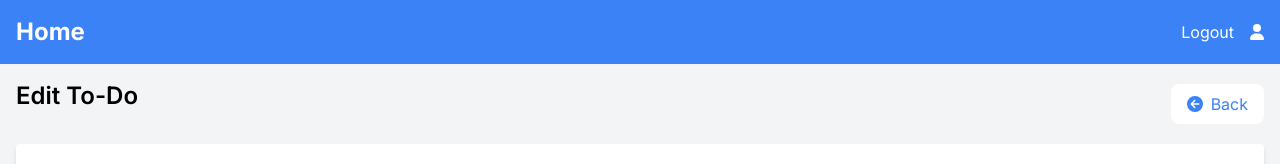
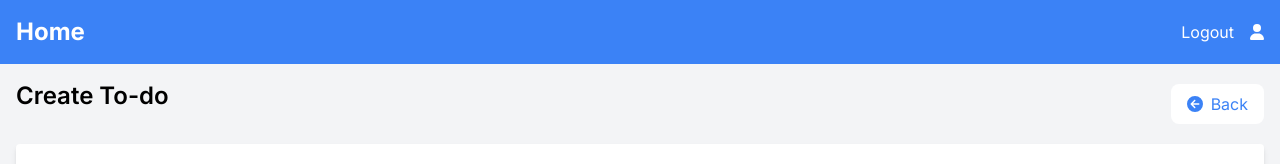
Before and after one commit to 1234tgk/TodoManager, a Next.js app: page /todo/new in a window 1280 px wide. Shown: the top 164 px of the page. Built offline with nearby package versions, Linux system fonts and the light colour scheme; no server answers; sample sign-in values are in the browser's storage.

Commit message:
fix issue with overflowing when there's newlines

```diff
--- a/package.json
+++ b/package.json
@@ -12,6 +12,7 @@
     "@fortawesome/fontawesome-svg-core": "^6.4.2",
     "@fortawesome/free-solid-svg-icons": "^6.4.2",
     "@fortawesome/react-fontawesome": "^0.2.0",
+    "@tailwindcss/line-clamp": "^0.4.4",
     "@types/node": "20.5.6",
     "@types/react": "18.2.21",
     "@types/react-dom": "18.2.7",
--- a/src/app/(private)/todo/new/page.tsx
+++ b/src/app/(private)/todo/new/page.tsx
@@ -39,7 +39,7 @@ export default function Todo() {
   return (
     <>
       <div className='flex items-center justify-between mb-4'>
-        <h1 className='text-2xl font-semibold mb-4'>Edit To-Do</h1>
+        <h1 className='text-2xl font-semibold mb-4'>Create To-do</h1>
         <div className='space-x-2'>
           <button
             onClick={() => router.back()}
--- a/src/components/Todo.tsx
+++ b/src/components/Todo.tsx
@@ -15,9 +15,7 @@ const Todo = ({ todo }: Props) => {
       <h2 className='text-xl font-semibold overflow-hidden overflow-ellipsis whitespace-nowrap max-w-xs'>
         {todo?.title || ""}
       </h2>
-      <p className='text-gray-500 overflow-hidden overflow-ellipsis max-w-xs'>
-        {todo.content}
-      </p>
+      <p className='text-gray-500 line-clamp-4 max-w-xs'>{todo.content}</p>
     </Link>
   );
 };
--- a/tailwind.config.ts
+++ b/tailwind.config.ts
@@ -1,20 +1,20 @@
-import type { Config } from 'tailwindcss'
+import type { Config } from "tailwindcss";
 
 const config: Config = {
   content: [
-    './src/pages/**/*.{js,ts,jsx,tsx,mdx}',
-    './src/components/**/*.{js,ts,jsx,tsx,mdx}',
-    './src/app/**/*.{js,ts,jsx,tsx,mdx}',
+    "./src/pages/**/*.{js,ts,jsx,tsx,mdx}",
+    "./src/components/**/*.{js,ts,jsx,tsx,mdx}",
+    "./src/app/**/*.{js,ts,jsx,tsx,mdx}",
   ],
   theme: {
     extend: {
       backgroundImage: {
-        'gradient-radial': 'radial-gradient(var(--tw-gradient-stops))',
-        'gradient-conic':
-          'conic-gradient(from 180deg at 50% 50%, var(--tw-gradient-stops))',
+        "gradient-radial": "radial-gradient(var(--tw-gradient-stops))",
+        "gradient-conic":
+          "conic-gradient(from 180deg at 50% 50%, var(--tw-gradient-stops))",
       },
     },
   },
-  plugins: [],
-}
-export default config
+  plugins: [require("@tailwindcss/line-clamp")],
+};
+export default config;
```
Also changed, not shown: 1 other file (tests, documents, lock files or other folders).
